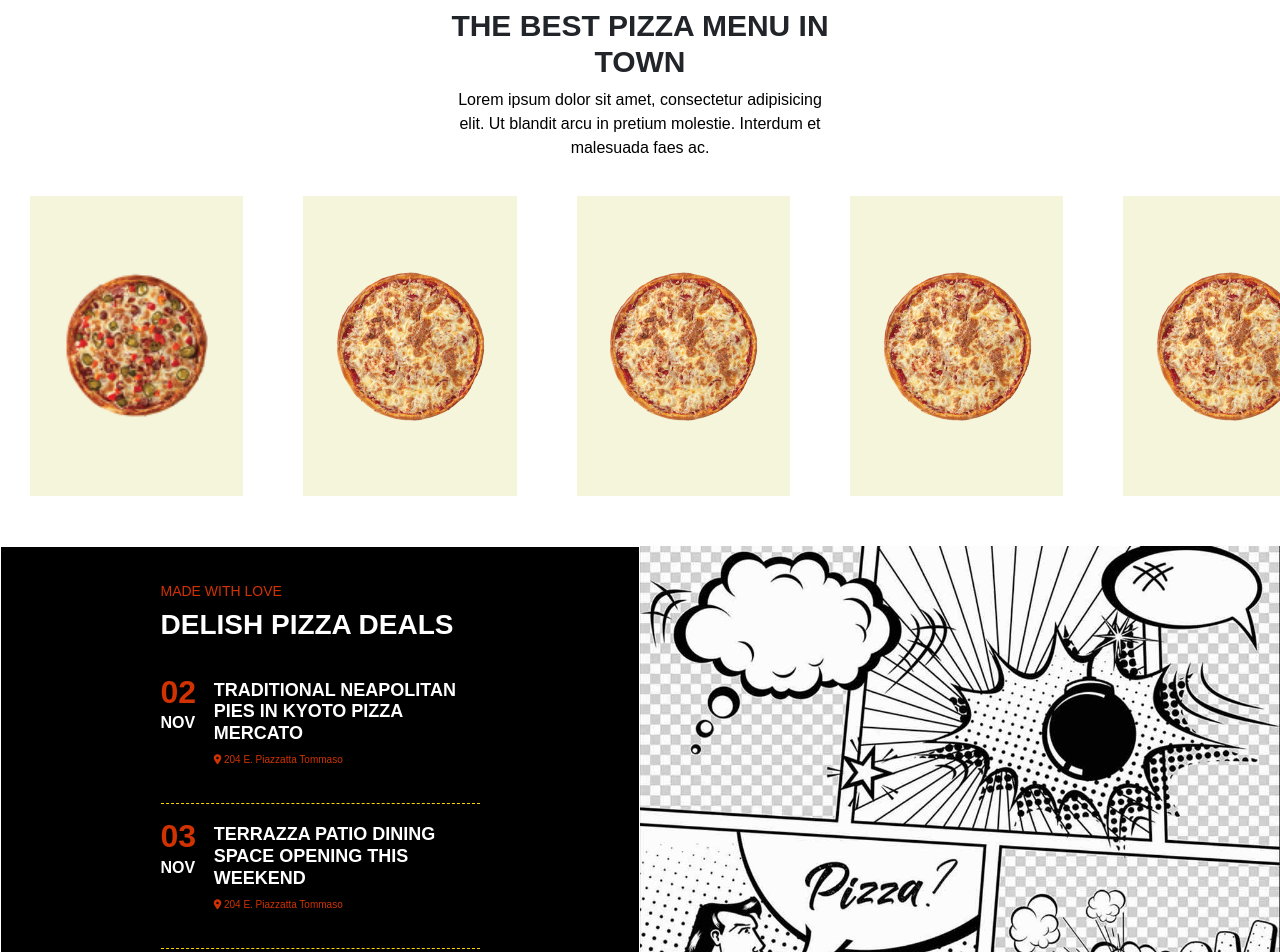
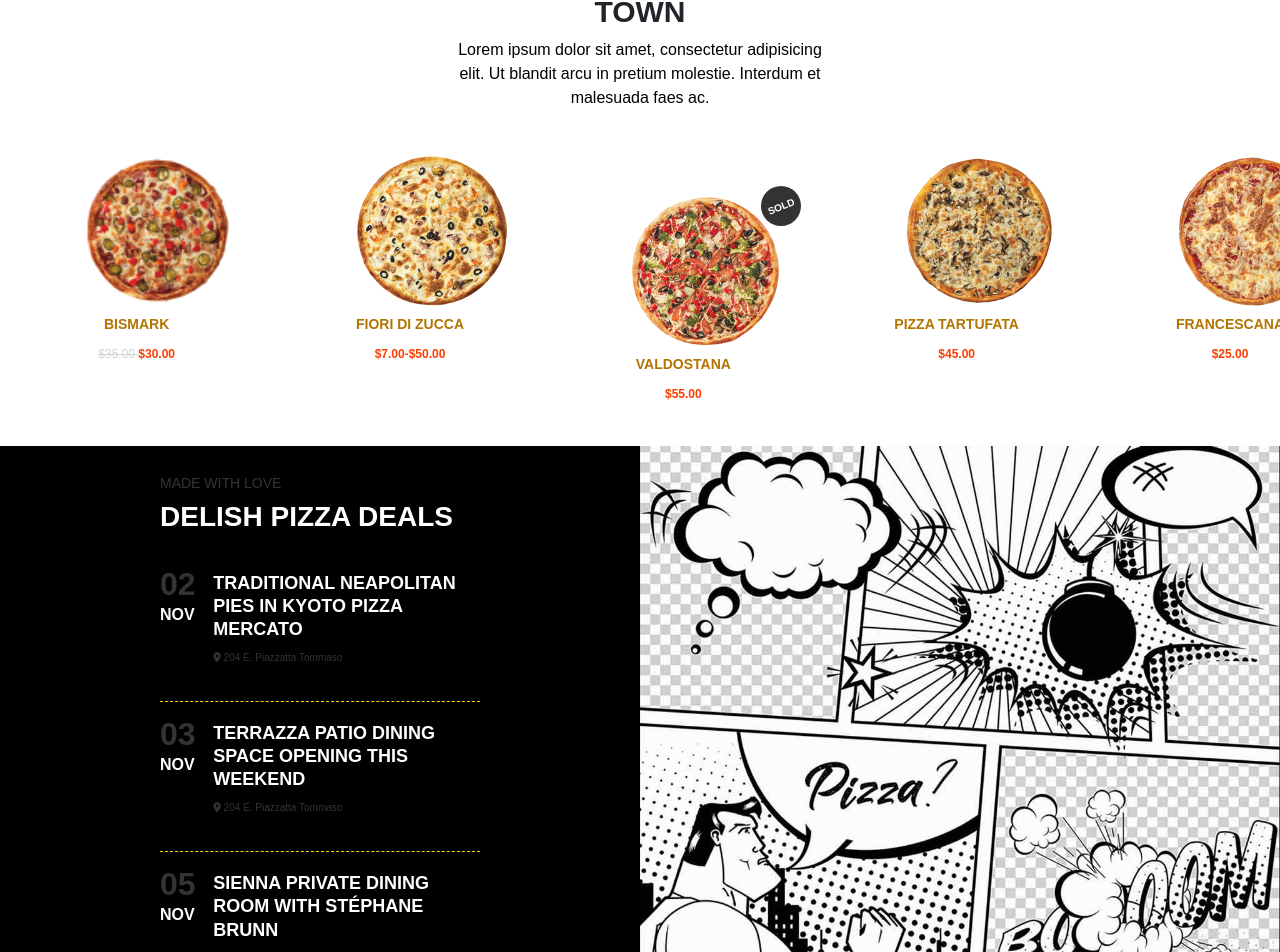
Before and after one commit to coder-ms/proj-html-vuejs, a Vue app: page / in a window 1280 px wide. Shown: the part 3270-4222 px from the top of the page. Built offline with nearby package versions, Linux system fonts and the light colour scheme.

Commit message:
pizzaImg

```diff
--- a/src/components/AppMain.vue
+++ b/src/components/AppMain.vue
@@ -115,7 +115,7 @@ main {
   }
 
   .pizzaFlavour {
-    margin: 50px 0;
+    //margin: 30px 0;
 
     .pizzaDescription {
       width: 30%;
@@ -125,7 +125,7 @@ main {
 
       h6 {
         margin-top: 20px;
-        color: rgb(255, 60, 0);
+        color: #333333;
         font-size: 12px;
         font-weight: 800;
       }
--- a/src/components/DescriptionMenu.vue
+++ b/src/components/DescriptionMenu.vue
@@ -47,7 +47,7 @@ h5 {
 }
 
 h3 {
-    color: rgb(209, 1, 1);
+    color: #333333;
     font-size: 25px;
     font-weight: 600;
     margin: 20px 0;
--- a/src/components/MainSlider.vue
+++ b/src/components/MainSlider.vue
@@ -88,7 +88,7 @@ export default {
 
 <style lang="scss" scoped>
 .containerx {
-    background-color: rgb(228, 228, 228);
+    background-color: #e4e4e4;
     //border: 1px solid white;
     height: 625px;
     padding: 10px 0;
--- a/src/components/PizzaComics.vue
+++ b/src/components/PizzaComics.vue
@@ -24,10 +24,6 @@
             <img src="../../public/img/h3-img-5a.jpg" alt="Baffo">
         </div>
     </div>
-
-
-
-
 </template>
 
 <script>
@@ -52,7 +48,7 @@ export default {
                 {
                     day: '05',
                     month: 'NOV',
-                    description: 'SIENNA PRIVATE DINING ROOM WITH STEPHANE BRUNN',
+                    description: 'SIENNA PRIVATE DINING ROOM WITH STéPHANE BRUNN',
                     address: '204 E. Piazzatta Tommaso',
                 },
             ],
@@ -74,7 +70,6 @@ export default {
         justify-content: center;
         align-items: center;
         background-color: black;
-        border: 1px solid white;
 
         div {
             color: white;
@@ -87,7 +82,7 @@ export default {
 
             div {
                 h6 {
-                    color: rgb(209, 50, 1);
+                    color: #333333;
                     font-size: 14px;
                 }
 
@@ -98,7 +93,7 @@ export default {
             }
 
             h2 {
-                color: rgb(209, 50, 1);
+                color: #333333;
                 font-size: 32px;
                 font-weight: 800;
                 line-height: 0.8;
@@ -116,14 +111,17 @@ export default {
                 display: flex;
                 line-height: 1.5;
 
+
                 h3 {
                     color: white;
                     font-size: 18px;
                     font-weight: 600;
+                    line-height: 1.3;
+                    text-transform: uppercase;
                 }
 
                 p {
-                    color: rgb(209, 50, 1);
+                    color: #333333;
                     font-size: 10px;
                 }
             }
--- a/src/components/PizzaImg.vue
+++ b/src/components/PizzaImg.vue
@@ -1,10 +1,27 @@
 <template>
     <div class="containerx pizzaScroll col-12 col-lg-12 col-md-12 col-sm-12">
+
         <div v-for="(item, index) in imgGalleryMainArray" :key="item"
             class="imagesPizza col-2 col-lg-2 col-md-2 col-sm-2">
+            <div class="pizzaBlock" v-if="item.pizzaQuantity">
+                <div class="soldContainer">
+                    <a class="sold" href="#sold">{{ item.pizzaQuantity }}</a>
+                </div>
 
-            <div>
-                <img :src="item.imagePizza" alt="" />
+                <div class="pizza">
+                    <img :src="item.imagePizza" alt="" />
+                    <h5>{{ item.pizzaTypology }}</h5>
+                    <span v-if="item.originalPrice" class="originalPrice">{{ item.originalPrice }}&nbsp;</span>
+                    <span class="currentPrice">{{ item.pizzaPrice }}</span>
+                </div>
+            </div>
+            <div class="pizzaBlock" v-else>
+                <div class="pizza">
+                    <img :src="item.imagePizza" alt="" />
+                    <h5>{{ item.pizzaTypology }}</h5>
+                    <span v-if="item.originalPrice" class="originalPrice">{{ item.originalPrice }}&nbsp;</span>
+                    <span class="currentPrice">{{ item.pizzaPrice }}</span>
+                </div>
             </div>
         </div>
     </div>
@@ -18,21 +35,35 @@ export default {
             imgGalleryMainArray: [
                 {
                     imagePizza: '../../public/img/h3-product-img-1a-100x100.png',
+                    pizzaTypology: 'BISMARK',
+                    originalPrice: '$35.00',
+                    pizzaPrice: '$30.00',
+                },
+                {
+                    imagePizza: '../../public/img/h3-product-img-2a-150x150.png',
+                    pizzaTypology: 'FIORI DI ZUCCA',
+                    pizzaPrice: '$7.00-$50.00',
+                },
+                {
+                    imagePizza: '../../public/img/h3-product-img-3a-150x150.png',
+                    pizzaTypology: 'VALDOSTANA',
+                    pizzaPrice: '$55.00',
+                    pizzaQuantity: 'sold',
+                },
+                {
+                    imagePizza: '../../public/img/h3-product-img-4a-150x150.png',
+                    pizzaTypology: 'PIZZA TARTUFATA',
+                    pizzaPrice: '$45.00',
                 },
                 {
                     imagePizza: '../../public/img/h3-product-img-5a-150x150.png',
-                },
-                {
-                    imagePizza: '../../public/img/h3-product-img-5a-150x150.png',
-                },
-                {
-                    imagePizza: '../../public/img/h3-product-img-5a-150x150.png',
-                },
-                {
-                    imagePizza: '../../public/img/h3-product-img-5a-150x150.png',
+                    pizzaTypology: 'FRANCESCANA',
+                    pizzaPrice: '$25.00',
                 },
                 {
                     imagePizza: '../../public/img/h3-product-img-6a-100x100.png',
+                    pizzaTypology: 'CAMPAGNOLA',
+                    pizzaPrice: '$50.00-$95.00 ',
                 },
             ],
         }
@@ -48,54 +79,66 @@ export default {
     overflow-y: hidden;
 
     .imagesPizza {
-        background-color: beige;
-        display: flex;
-        align-items: center;
-        justify-content: center;
-        margin: 0 30px;
+        margin: 0 30px auto;
+        height: 300px;
+        //position: absolute;
 
-        img {
-            width: 150px;
-        }
-
-        .pizzaSelect {
-            border: 1px solid grey;
-            display: flex;
-            justify-content: center;
-            margin: 0 44px;
-
-            a {
-                text-decoration: none;
-                color: white;
-                background-color: rgb(255, 102, 0);
+        .pizzaBlock {
+            .soldContainer {
+                background-color: #333333;
                 height: 40px;
                 width: 40px;
-                text-align: center;
-                padding: 12px 0;
                 border-radius: 50%;
-                transform: translate(-250%);
+                transform: translate(460%, 100%) rotate(-22.5deg);
+                display: flex;
+                justify-content: center;
+                align-items: center;
                 text-transform: uppercase;
-                font-size: 12px;
+                font-size: 10px;
+                font-weight: 600;
+
+                .sold {
+                    text-decoration: none;
+                    color: white;
+                }
             }
 
-            img {
-                margin: 0 auto;
+
+
+            .pizza {
+                text-align: center;
+
+                img {
+                    margin: 10px 25%;
+                    width: 150px;
+                    //transform: translate(0px, -100px);
+                }
+
+
+                h5 {
+                    //color: rgb(210, 64, 30); colore misterioso
+                    color: rgb(179, 116, 0);
+                    font-size: 14px;
+                    font-weight: 600;
+                }
+
+                .originalPrice {
+                    color: lightgrey;
+                    font-size: 12px;
+                    text-decoration: line-through;
+                }
+
+                .currentPrice {
+                    color: rgb(255, 60, 0);
+                    font-size: 12px;
+                    font-weight: 600;
+                }
             }
         }
 
-        .firstPizza {
-            border: 1px solid grey;
-            transform: translate(-30%);
-        }
+    }
+}
 
-        .lastPizza {
-            border: 1px solid grey;
-            transform: translate(30%);
-        }
-    }
-
-
-}
 
 .pizzaScroll::-webkit-scrollbar {
     width: 5px;
@@ -108,7 +151,7 @@ export default {
 }
 
 .pizzaScroll::-webkit-scrollbar-thumb {
-    background: #212121;
+    background: grey;
     border-radius: 10px;
     transition: 0.5s;
 
```
